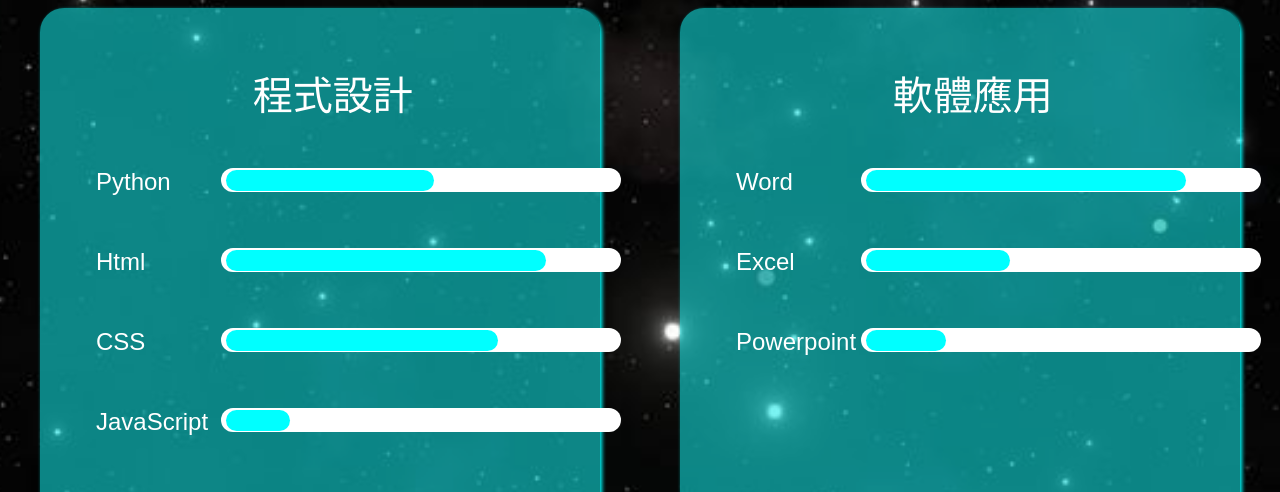
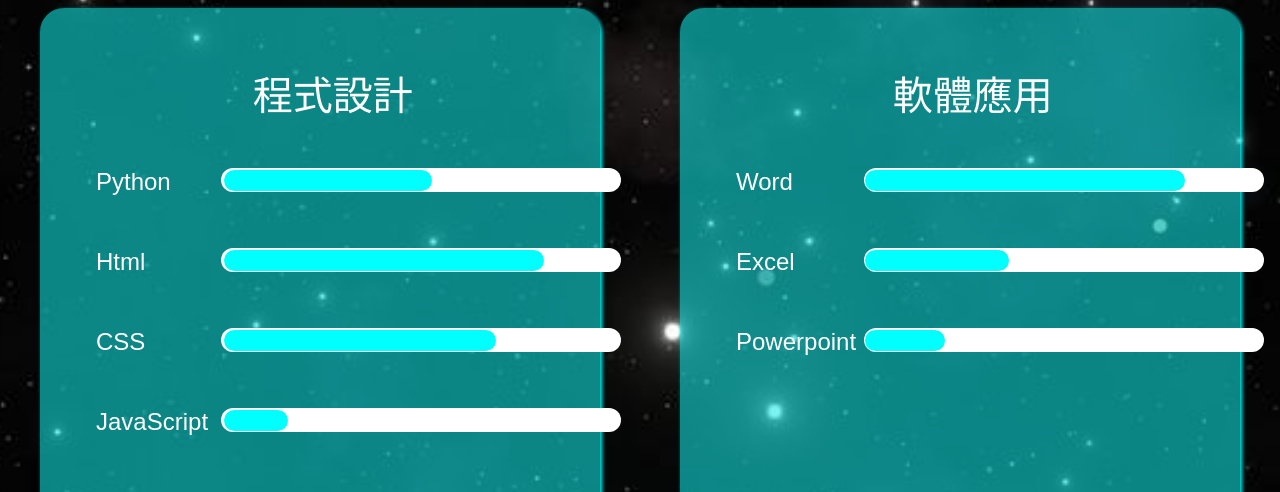
Before and after one commit to MilkteaTW1/myself, a plain HTML site: page index.html in a window 1280 px wide. Shown: the part 1740-2232 px from the top of the page. Drawn offline with Linux system fonts and the light colour scheme.

Commit message:
Add files via upload
website var1

```diff
--- a/style.css
+++ b/style.css
@@ -215,7 +215,7 @@
     width: 26vh;
     height: 2.6vh;
     bottom: 14%;
-    left: 29%;
+    left: 28.5%;
     border-radius: 2vh;
 }
 #html::after {
@@ -225,7 +225,7 @@
     width: 40vh;
     height: 2.6vh;
     bottom: 14%;
-    left: 29%;
+    left: 28.5%;
     border-radius: 2vh;
 }
 #css::after {
@@ -235,7 +235,7 @@
     width: 34vh;
     height: 2.6vh;
     bottom: 14%;
-    left: 29%;
+    left: 28.5%;
     border-radius: 2vh;
 }
 #js::after {
@@ -245,7 +245,7 @@
     width: 8vh;
     height: 2.6vh;
     bottom: 14%;
-    left: 29%;
+    left: 28.5%;
     border-radius: 2vh;
 }
 #word::before,#excel::before,#ppt::before{
@@ -255,7 +255,7 @@
     width: 50vh;
     height: 3vh;
     bottom: 12%;
-    left: 28%;
+    left: 28.5%;
     border-radius: 2vh;
 }
 #word::after {
@@ -265,7 +265,7 @@
     width: 40vh;
     height: 2.6vh;
     bottom: 14%;
-    left: 29%;
+    left: 28.9%;
     border-radius: 2vh;
 }
 #excel::after {
@@ -275,7 +275,7 @@
     width: 18vh;
     height: 2.6vh;
     bottom: 14%;
-    left: 29%;
+    left: 28.9%;
     border-radius: 2vh;
 }
 
@@ -286,7 +286,7 @@
     width: 10vh;
     height: 2.6vh;
     bottom: 14%;
-    left: 29%;
+    left: 28.9%;
     border-radius: 2vh;
 }
 #community{
```
